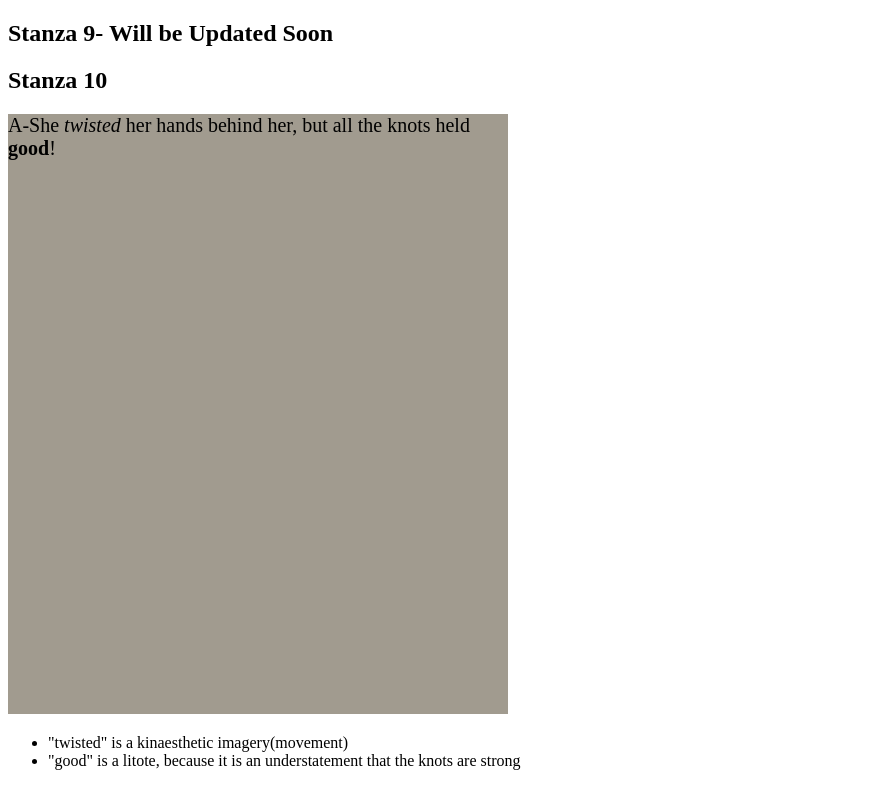
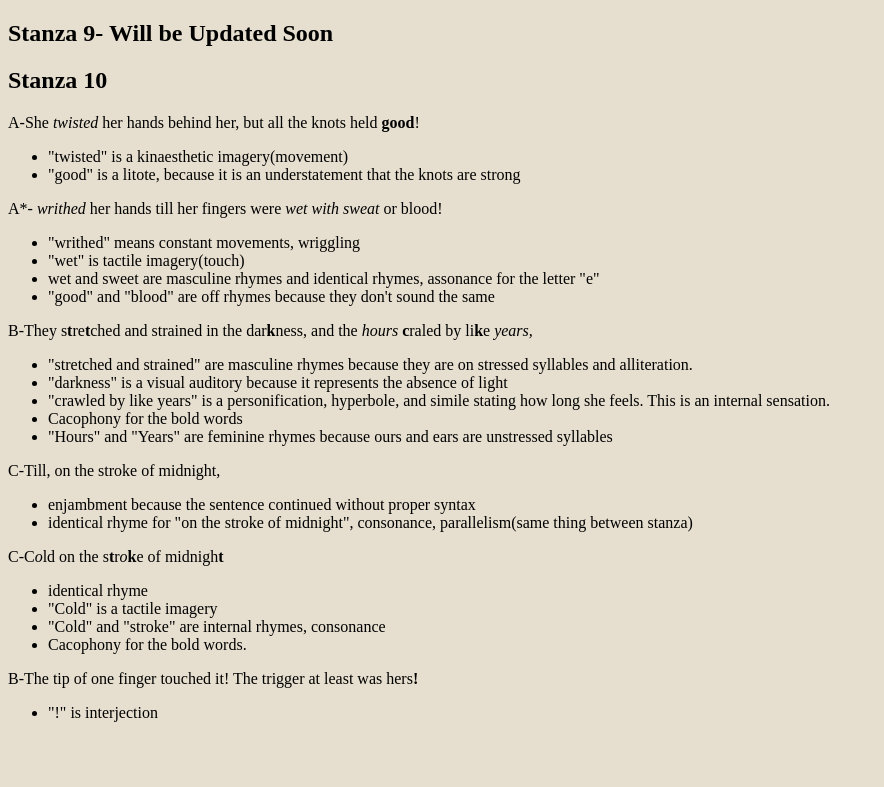
Before and after one commit to HTMLLearner01/The-highwayman, a plain HTML site: page literarydevices.html in a window 1280 px wide. Shown: the top 787 px of the page, without its empty margins (0-884 px from the left). Drawn offline with Linux system fonts and the light colour scheme.

Commit message:
Update style2.css

```diff
--- a/style2.css
+++ b/style2.css
@@ -1,11 +1,5 @@
-p{
-	font-size: 20px;
-	background-color: rgb(161, 155, 143);
-	height: 600px;
-	width: 500px;
-	overflow-y: scroll;;
-}
 
-.ld{
+
+body{
 	background-color: rgb(230, 223, 207);
 }
```
